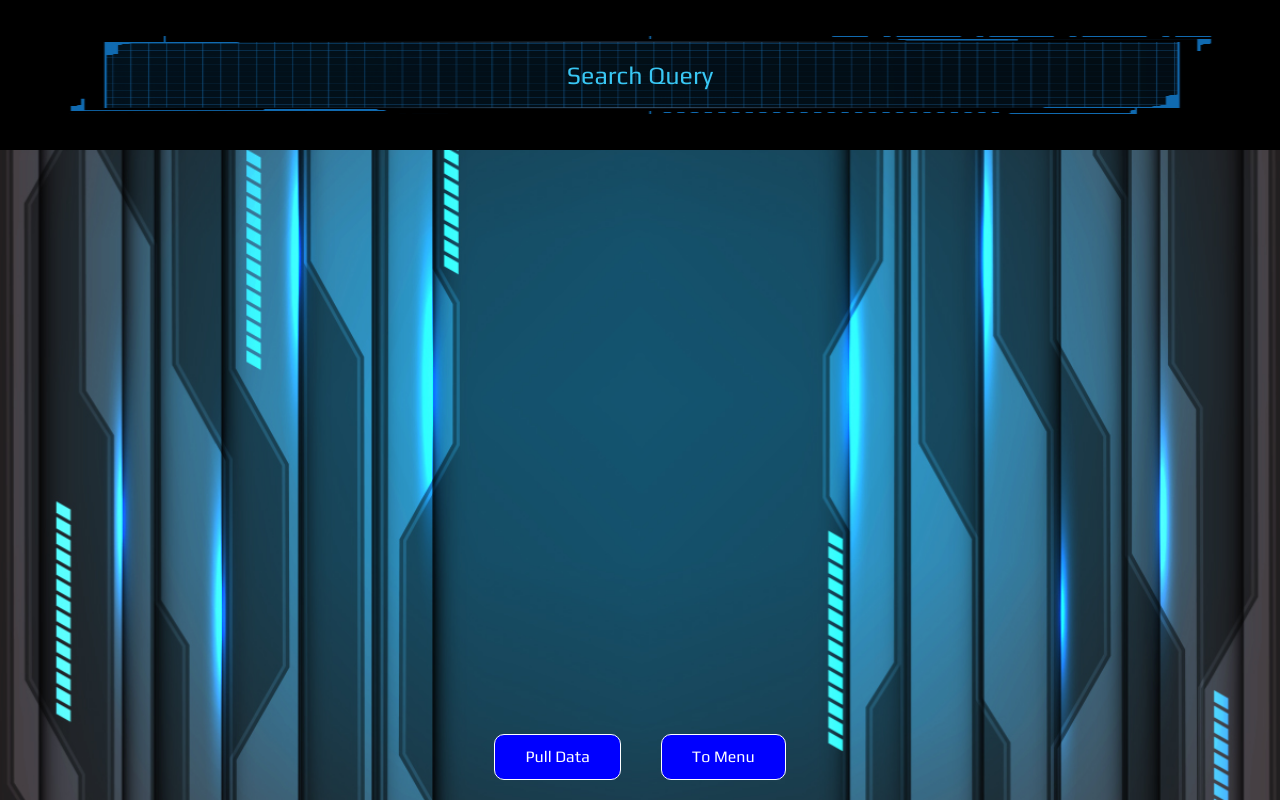
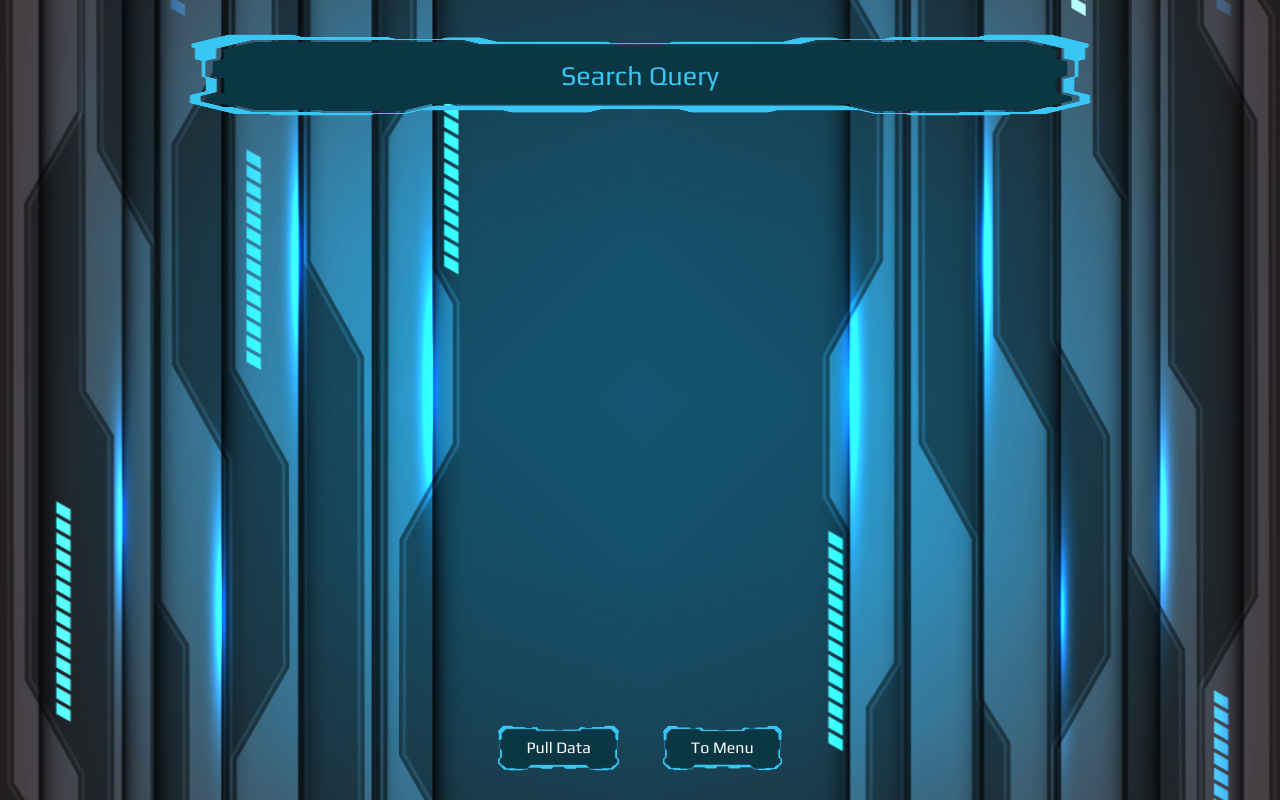
Before and after one commit to sebcyde/UPD8, a React (Create React App) app: page /search in a window 1280 px wide. Built offline with nearby package versions, Linux system fonts and the light colour scheme.

Commit message:
need to add AOS for menu page

```diff
--- a/src/Pages/LoadingPage.tsx
+++ b/src/Pages/LoadingPage.tsx
@@ -1,15 +1,16 @@
 import React from 'react';
-import ClipLoader from 'react-spinners/BarLoader';
+import { LoadingContainer } from '../Styles/AllComponents';
+import ClipLoader from 'react-spinners/ScaleLoader';
 
 function LoadingPage() {
 	return (
-		<div className="w-100 h-100 flex just-center align-center">
+		<LoadingContainer>
 			<ClipLoader
 				color={'#39C7F4'}
 				aria-label="Loading Spinner"
 				data-testid="loader"
 			/>
-		</div>
+		</LoadingContainer>
 	);
 }
 
--- a/src/Pages/Search.tsx
+++ b/src/Pages/Search.tsx
@@ -1,74 +1,11 @@
 import React, { useState, useCallback, useMemo } from 'react';
-import InputBG from '../Assets/Sci-Fi/Blue/Hud8.png';
+import { SearchInput, ArticleContainer } from '../Styles/AllComponents';
 // import { Debounce } from '../Functions/Debounce';
 import styled from 'styled-components';
 import { NewsKey } from '../API/Keys';
 import { debounce } from 'debounce';
 import { Article } from '../Types/Article';
 import axios from 'axios';
-
-const SearchInput = styled.input`
-	background-image: url(${InputBG});
-	background-size: 100% 100%;
-	background-position: center;
-	background-repeat: no-repeat;
-	background-color: transparent;
-	width: 90%;
-	text-align: center;
-	height: 100%;
-	border: none;
-	margin: 0px 20px;
-	color: #39c7f4;
-	font-size: 25px;
-	outline: none;
-	overflow: hidden;
-	&::placeholder {
-		color: #39c7f4;
-	}
-`;
-
-const ArticleContainer = styled.div`
-	border: 1px solid white;
-	margin: 10px 20px;
-	padding: 10px;
-	color: #39c7f4;
-
-	> span {
-		width: 100%;
-		display: flex;
-		height: fit-content;
-		align-items: center;
-		justify-content: space-between;
-		padding: 5px 0px;
-
-		> span {
-			display: flex;
-			width: 60%;
-			margin: 0px;
-			height: 100%;
-			h4 {
-				font-size: 20px;
-				height: 100%;
-				margin: 0px;
-				white-space: nowrap;
-				text-overflow: ellipsis;
-			}
-		}
-
-		p {
-			margin: 0px;
-		}
-	}
-
-	h3 {
-		width: 95%;
-		font-size: 17px;
-		overflow: hidden;
-		text-overflow: ellipsis;
-		white-space: nowrap;
-		margin: 0px;
-	}
-`;
 
 function Search() {
 	const [Type, setType] = useState<string>('News');
@@ -107,7 +44,7 @@ function Search() {
 					display: 'flex',
 					justifyContent: 'center',
 					height: '150px',
-					backgroundColor: 'black',
+					backgroundColor: 'transparent',
 				}}
 			>
 				<SearchInput
--- a/src/Styles/AllComponents.ts
+++ b/src/Styles/AllComponents.ts
@@ -1,5 +1,23 @@
 import styled from 'styled-components';
 import BG1 from '../Assets/Sci-Fi/Blue/Hud4.png';
+import InputBG from '../Assets/Sci-Fi/Blue/Hud7.png';
+import PullButtonBG from '../Assets/Sci-Fi/Blue/Hud7.png';
+// import LoadingBG from '../Assets/Sci-Fi/Blue/Hud7.png';
+
+export const LoadingContainer = styled.div`
+	// border: 2px solid #39c7f4;
+	background-color: black;
+	height: 100%;
+	width: 100%;
+	display: flex;
+	flex-direction: column;
+	align-items: center;
+	justify-content: center;
+`;
+// background-image: url(${LoadingBG});
+// background-size: 80%;
+// background-position: center;
+// background-repeat: no-repeat;
 
 export const DashboardContainer = styled.div`
 	height: 100%;
@@ -27,13 +45,17 @@ export const DashboardMenuItem = styled.div`
 `;
 
 export const PullButton = styled.button`
-	padding: 10px 30px;
-	background-color: blue;
+	padding: 20px 30px;
+	background-color: transparent;
 	color: white;
 	border-radius: 10px;
 	border: none;
 	margin: 20px;
-	border: 1px solid white;
+	background-image: url(${PullButtonBG});
+	background-size: 100%;
+	background-position: center;
+	background-repeat: no-repeat;
+	white-space: nowrap;
 `;
 
 export const SettingsContainer = styled.div`
@@ -57,3 +79,68 @@ export const SettingsContainer = styled.div`
 		}
 	}
 `;
+
+export const SearchInput = styled.input`
+	background-image: url(${InputBG});
+	background-size: 75% 150%;
+	background-position: center;
+	background-repeat: no-repeat;
+	background-color: transparent;
+	width: 100%;
+	text-align: center;
+	height: 100%;
+	border: none;
+	margin: 0px 20px;
+	color: #39c7f4;
+	font-size: 27px;
+	outline: none;
+	overflow: hidden;
+	display: flex;
+	align-items: center;
+	&::placeholder {
+		color: #39c7f4;
+	}
+`;
+
+export const ArticleContainer = styled.div`
+	border: 1px solid white;
+	margin: 10px 20px;
+	padding: 10px;
+	color: #39c7f4;
+	background-color: transparent;
+	> span {
+		width: 100%;
+		display: flex;
+		height: fit-content;
+		align-items: center;
+		justify-content: space-between;
+		padding: 5px 0px;
+
+		> span {
+			display: flex;
+			width: 60%;
+			margin: 0px;
+			height: 100%;
+			h4 {
+				font-size: 20px;
+				height: 100%;
+				margin: 0px;
+				white-space: nowrap;
+				text-overflow: ellipsis;
+			}
+		}
+
+		p {
+			margin: 0px;
+		}
+	}
+
+	h3 {
+		width: 95%;
+		font-size: 17px;
+		overflow: hidden;
+		text-overflow: ellipsis;
+		white-space: nowrap;
+		margin: 0px;
+	}
+`;
```
